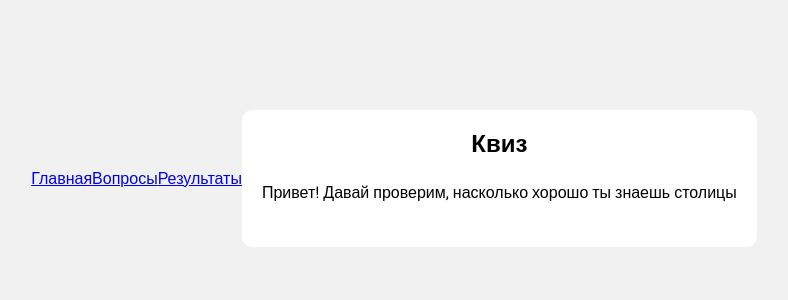
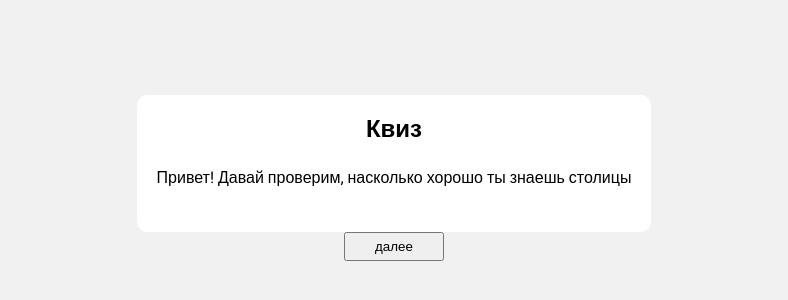
Before and after one commit to akaryaka/quiz, a React (Vite) app in the folder frontend/: page / in a window 1280 px wide. Shown: the part 222-522 px from the top of the page, without its empty margins (246-1034 px from the left). Built offline with nearby package versions, Linux system fonts and the light colour scheme; a web font is replaced by a local one.

Commit message:
feat: routing => render component Page

```diff
--- a/frontend/src/app/App.tsx
+++ b/frontend/src/app/App.tsx
@@ -1,36 +1,43 @@
 import GlobalStyles from '@/styles/global.style';
-import { BrowserRouter,Route, Routes, Link, Outlet } from "react-router";
-import Home from '@/pages/Home';
-import Questions from '@/pages/Questions';
-import Result from '@/pages/Result';
+import { useState } from 'react';
 import styled from 'styled-components';
+import { pages } from './pages';
 
-function App() {
 const Container = styled.div`
   width: 100%;
   height: 100vh;
   display: flex;
   justify-content: center;
   align-items: center;
+  flex-direction: column;
 `
+
+const BtnNext = styled.button`
+  padding: 5px;
+  width: 100px;
+  cursor: pointer;
+  margin: 0 auto;
+`
+
+function App() {
+  const [index, setIndex] = useState(0);
+
+  function handleClick() {
+    if (index < pages.length-1) {
+      setIndex(index + 1);
+    } else {
+      setIndex(0)
+    }
+  }
+
+  const Page = pages[index];
 
   return (
     <>
       <GlobalStyles />
       <Container>
-        <BrowserRouter>
-          <nav>
-            <Link to="/">Главная</Link>
-            <Link to="/questions">Вопросы</Link>
-            <Link to="/result">Результаты</Link>
-          </nav>
-          <Routes>
-            <Route path="/" element={<Home />} />
-            <Route path="/questions" element={<Questions />} />
-            <Route path="/result" element={<Result />} />
-          </Routes>
-        </BrowserRouter>
-
+        <Page />
+        <BtnNext onClick={handleClick}>{index == (pages.length-1) ? 'сброс' : 'далее'}</BtnNext>
       </Container>
     </>
   )
```
Lines whose indentation alone changed are shown as unchanged.
